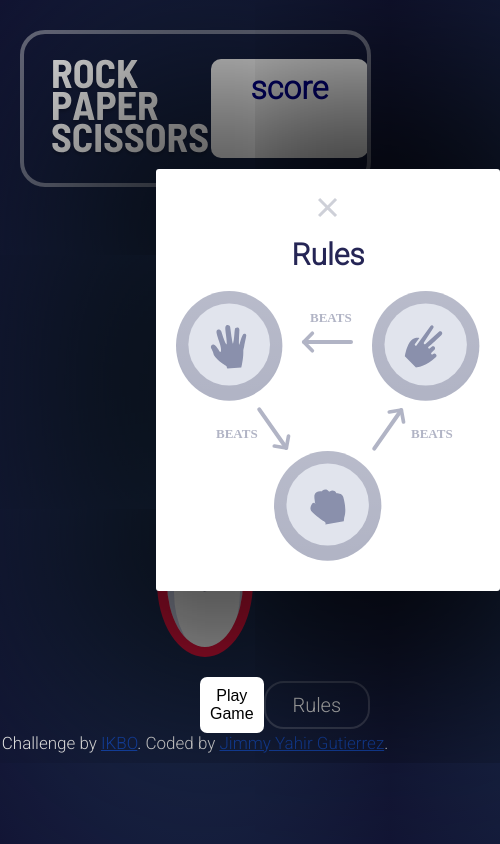
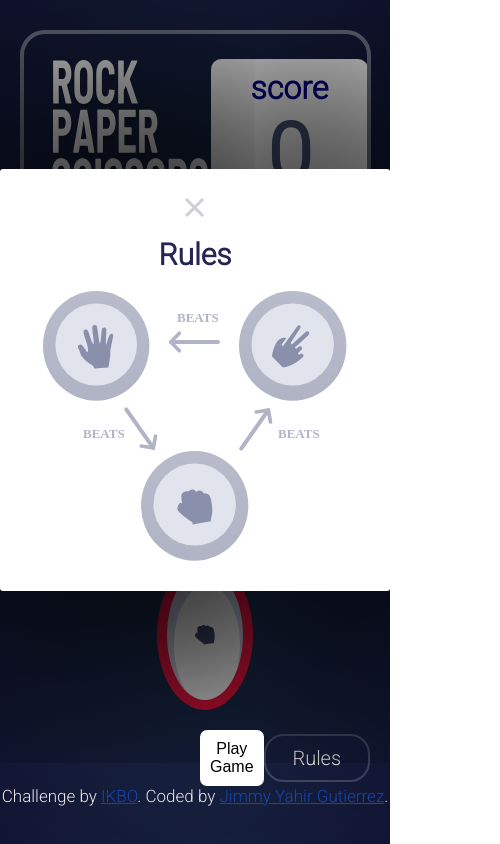
Before and after one commit to haku777/IKBO, a plain HTML site: page index.html in a window 390 px wide. Shown: the whole page, 500 px wide, since content can reach past the window. Drawn offline with Linux system fonts and the light colour scheme.

Commit message:
ajuste pop en dispositivos y ajuste score

```diff
--- a/js/index.js
+++ b/js/index.js
@@ -1,7 +1,12 @@
 document.addEventListener("DOMContentLoaded", function() {
+
 
     let score = document.getElementById('score');
     score.innerHTML = document.cookie;
+    if (document.cookie == ""){
+        score.innerHTML = 0;
+        document.cookie = 0;
+    }
 
     let papper = document.getElementById('paper');
     let scissors = document.getElementById('scissors');
--- a/sass/index.sass
+++ b/sass/index.sass
@@ -114,19 +114,20 @@ button
     display: flex
     top: 20vh
     left: 40vw
+    justify-content: center
+    align-content: center
+    align-items: center
     z-index: 1
     flex-direction: column
     justify-content: space-around
     border-radius: 3px
     box-shadow: 0px 0px 700px 100px #000
-    align-content: center
-    align-items: center
-    // display: none
     h2
         color: #252555
 
 #close
     cursor: pointer
+    right: 0
 
 .attribution
     margin: auto
@@ -144,6 +145,9 @@ button
             .header
                 overflow: hidden
                 width: 90vw
+    .ruleson
+        width: 100%
+        left: 0
 
     .game
         .paper,.rock,.scissors,.house
```
Also changed, not shown: sass/index.css, 1 other file.
